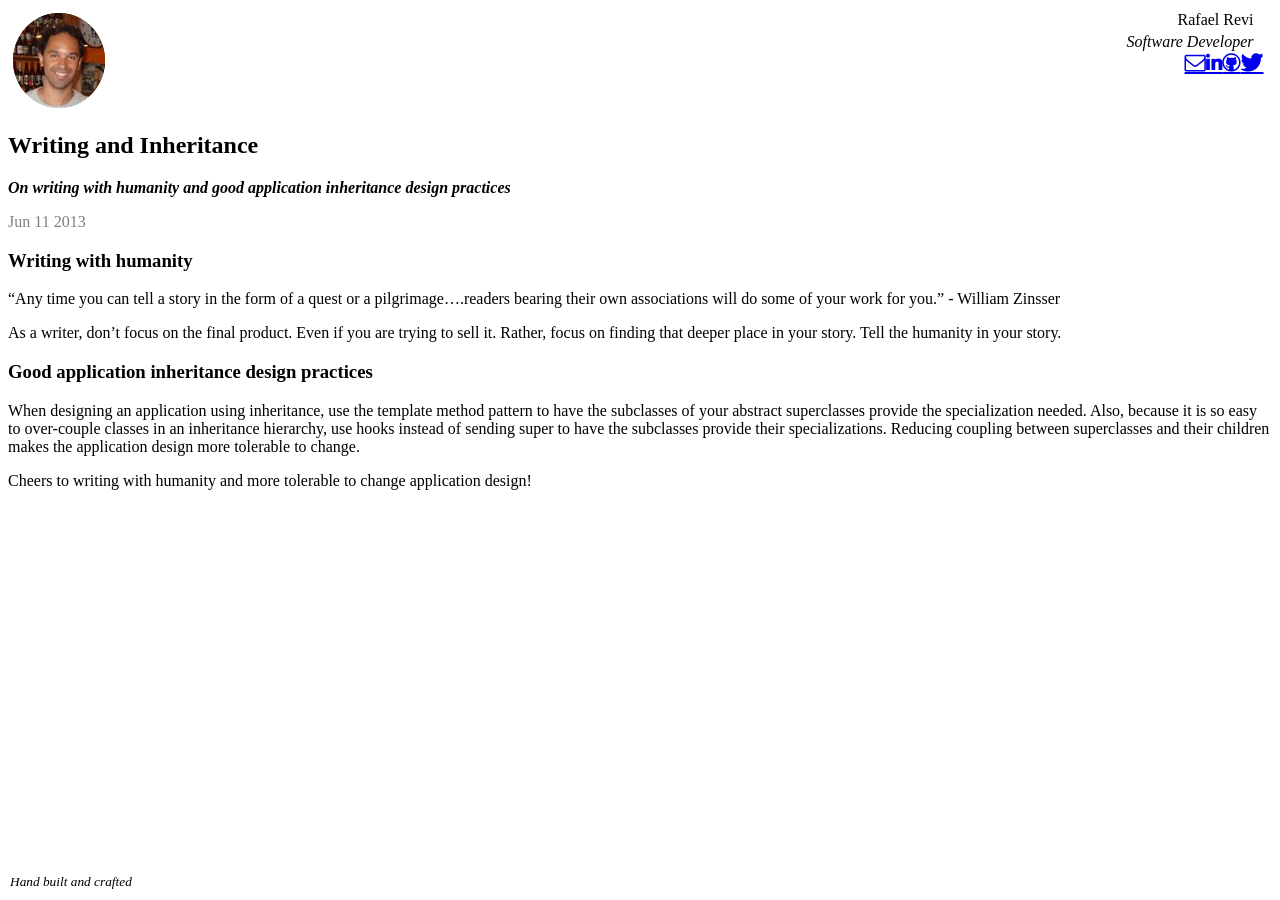
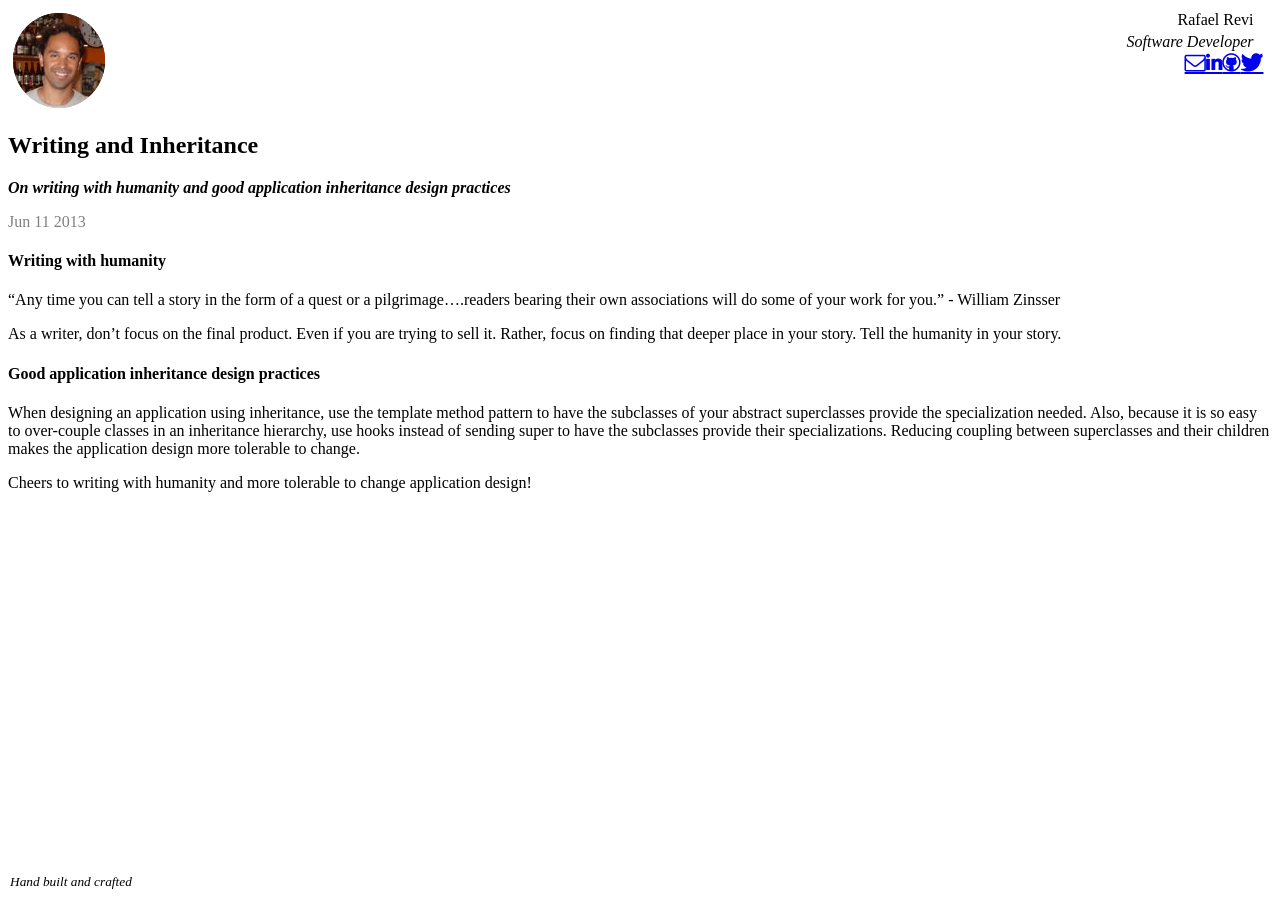
Before and after one commit to rrevi/rrevi.github.io, a Jekyll site: the page built from _posts/2013-06-11-writing-and-inheritance.md, in a window 1280 px wide. Built offline with Jekyll 4.4.1, drawn with Linux system fonts in a browser that asks for light colours; nearby versions of some CDN libraries.

Commit message:
updated section header size from 3 to 4

```diff
--- a/_posts/2013-06-11-writing-and-inheritance.md
+++ b/_posts/2013-06-11-writing-and-inheritance.md
@@ -5,12 +5,12 @@ title: Writing and Inheritance
 intro: On writing with humanity and good application inheritance design practices
 ---
 
-###Writing with humanity
+#### Writing with humanity
 "Any time you can tell a story in the form of a quest or a pilgrimage....readers bearing their own associations will do some of your work for you." - William Zinsser
 
 As a writer, don't focus on the final product. Even if you are trying to sell it. Rather, focus on finding that deeper place in your story. Tell the humanity in your story.
 
-###Good application inheritance design practices
+#### Good application inheritance design practices
 When designing an application using inheritance, use the template method pattern to have the subclasses of your abstract superclasses provide the specialization needed.
 Also, because it is so easy to over-couple classes in an inheritance hierarchy, use hooks instead of sending super to have the subclasses provide their specializations.
 Reducing coupling between superclasses and their children makes the application design more tolerable to change.
```
